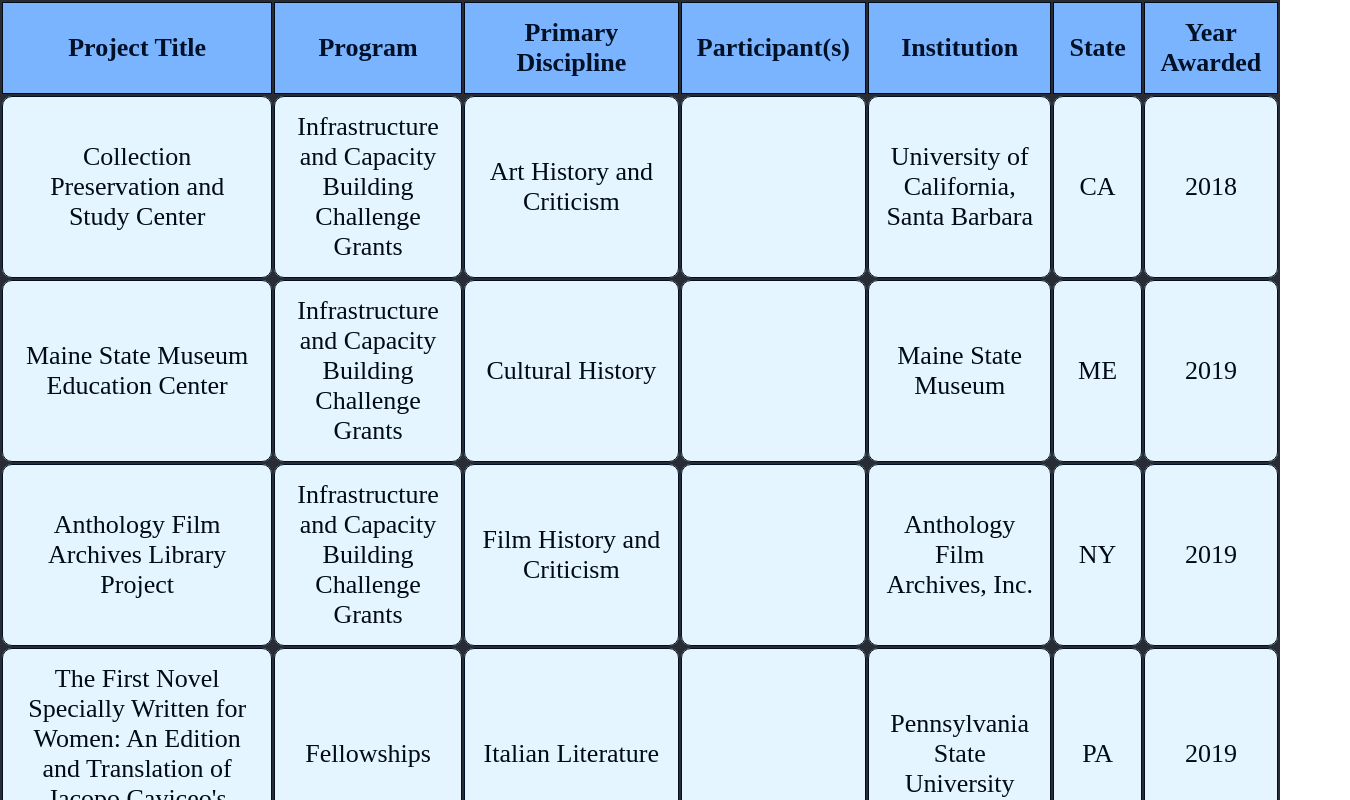
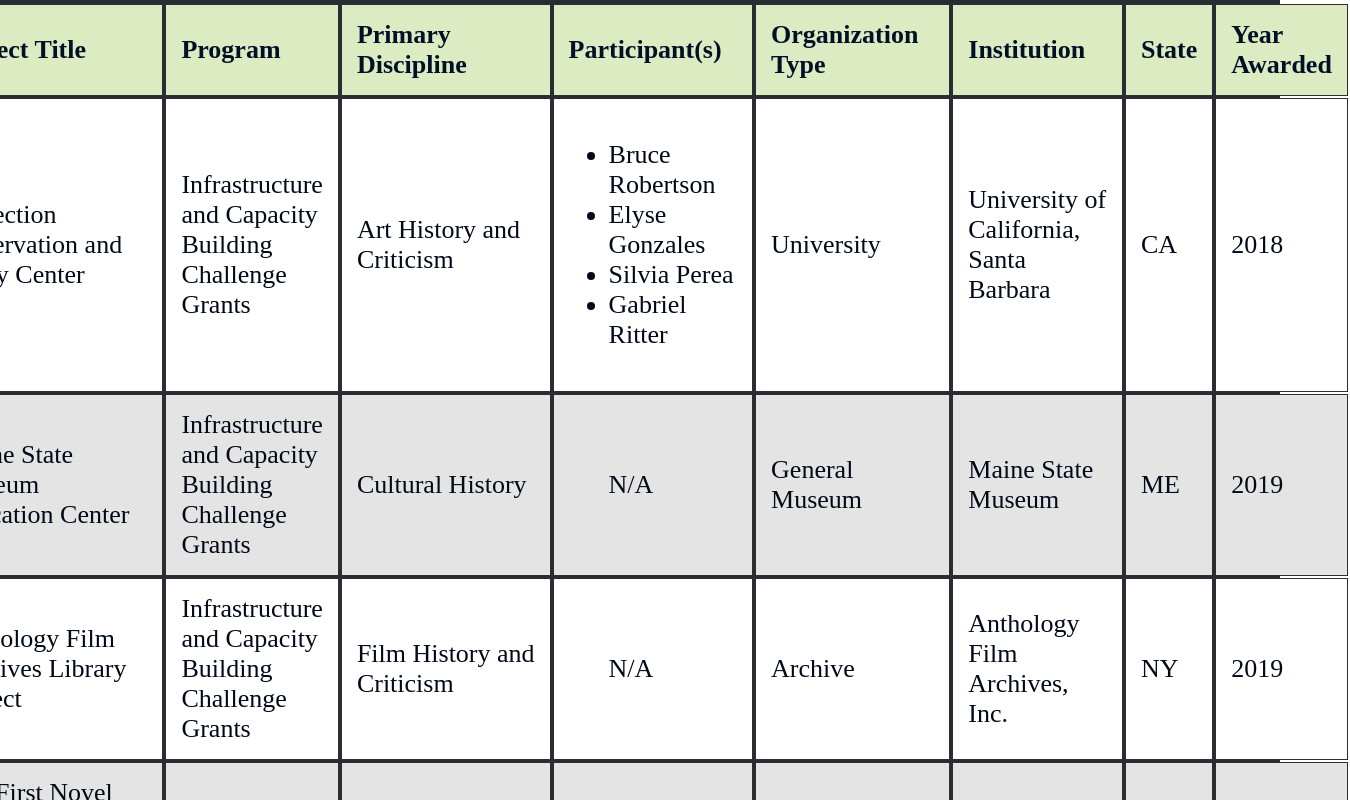
Before and after one commit to brooklynnjenkins/DataDrivenGrantApp, a React (Create React App) app: page / in a window 1280 px wide. Shown: the top 800 px of the page, 1350 px wide, since content can reach past the window. Built offline with nearby package versions, Linux system fonts and the light colour scheme.

Commit message:
Made the app look more professional using nth child and a cleaner color pallete

```diff
--- a/src/App.js
+++ b/src/App.js
@@ -4,7 +4,9 @@
 import { useEffect, useState } from "react";
 
 function App() {
-  const [grants, setgrants] = useState([{ProjectTitle: "", Institution: ""}]);
+  const [grants, setGrants] = useState([{}]);
+
+
   useEffect(() => {
     async function fetchGrant()
     {
@@ -14,7 +16,7 @@
         {
           const result = await response.json();
           console.log(result.Grants.Grant)
-          setgrants(result.Grants.Grant)
+          setGrants(result.Grants.Grant)
         }
       }
     fetchGrant()
--- /dev/null
+++ b/src/ParticipantList.js
@@ -0,0 +1,19 @@
+import React from 'react';
+
+function ParticipantList({ Participants }) {
+    return(
+        <ul>
+            {Participants && Participants.length > 0 ? (
+                        Participants.map((Participant,index) => (
+                            <li key ={index}>
+                                {Participant.Firstname} {Participant.Lastname} </li>
+                        ))
+                ) : (
+                    <span>N/A</span>
+
+                )}
+        </ul>
+    )
+}
+
+export default ParticipantList
--- a/src/Table.css
+++ b/src/Table.css
@@ -1,24 +1,23 @@
 
 table *{
-    padding: 15px;
-
+    font-family: 'Times New Roman', Times, serif;
 }
 tbody{
-    background-color: rgb(229, 245, 255);
-    font-family: 'Times New Roman', Times, serif;
+    background-color: rgb(255, 255, 255);
     color: rgb(0, 10, 24);
 }
 th{
-    background-color:rgb(122, 180, 255);
-    font-family: 'Times New Roman', Times, serif;
+    background-color:rgb(221, 235, 195);
     color: rgb(0, 17, 39);
-
-    border: 1px solid rgb(1, 11, 24);
     position: sticky;
     top: 0px;
+}
 
+tr:nth-child(even){
+    background-color: rgb(228, 228, 228);
 }
-td{
-    border-radius: 10px;
-    border: 1px solid rgb(0, 15, 34);
+th,td{
+    text-align: left;
+    border: 1px solid rgb(46, 46, 46);
+    padding: 15px;
 }
--- a/src/Table.js
+++ b/src/Table.js
@@ -4,6 +4,12 @@
 {
     return(
         <table>
+            <thead>
+                <tr>
+
+                </tr>
+            </thead>
+            <thead>
                 <tr>
                     <th>
                         Project Title
@@ -18,6 +24,9 @@
                         Participant(s)
                     </th>
                     <th>
+                        Organization Type
+                    </th>
+                    <th>
                         Institution
                     </th>
                     <th>
@@ -27,6 +36,7 @@
                         Year Awarded
                     </th>
                 </tr>
+            </thead>
             <tbody>
                {props.grants.map(grant => <TableRow key={grant["@AppNumber"]} grant={grant}/>)}
             </tbody>
--- a/src/TableRow.js
+++ b/src/TableRow.js
@@ -1,3 +1,5 @@
+import ParticipantList from './ParticipantList'
+
 function TableRow(props)
 {
     return( <>
@@ -7,8 +9,9 @@
             <td>{props.grant.Program}</td>
             <td>{props.grant.PrimaryDiscipline}</td>
             <td>
-
+                <ParticipantList Participants={props.grant.Participant}/>
             </td>
+            <td>{props.grant.OrganizationType}</td>
             <td>{props.grant.Institution}</td>
             <td>{props.grant.InstState}</td>
             <td>{props.grant.YearAwarded}</td>
@@ -18,5 +21,3 @@
 }
 
 export default TableRow
-
-//<td>{props.grant.Participant}</td>
```
Lines whose indentation alone changed are shown as unchanged.
